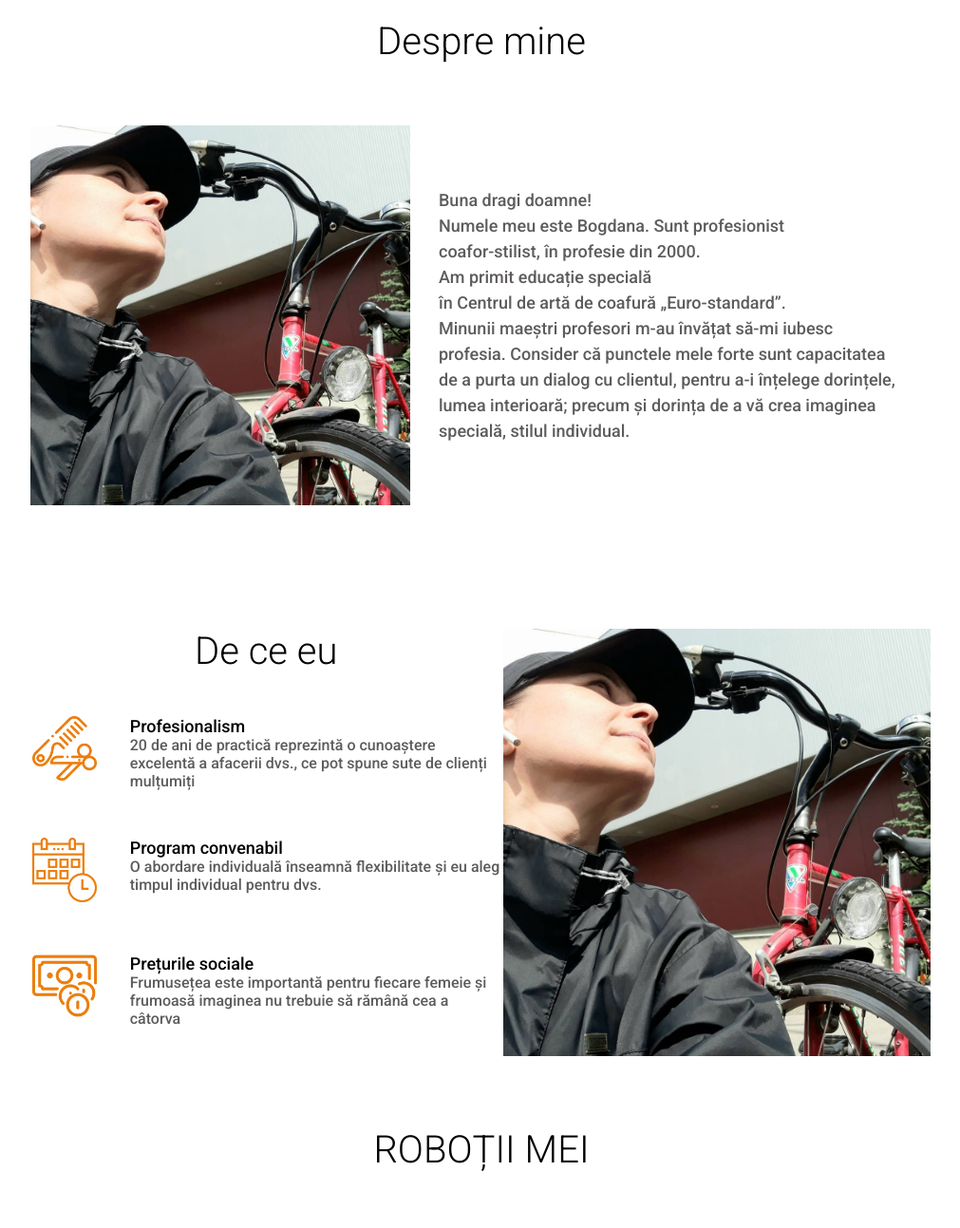
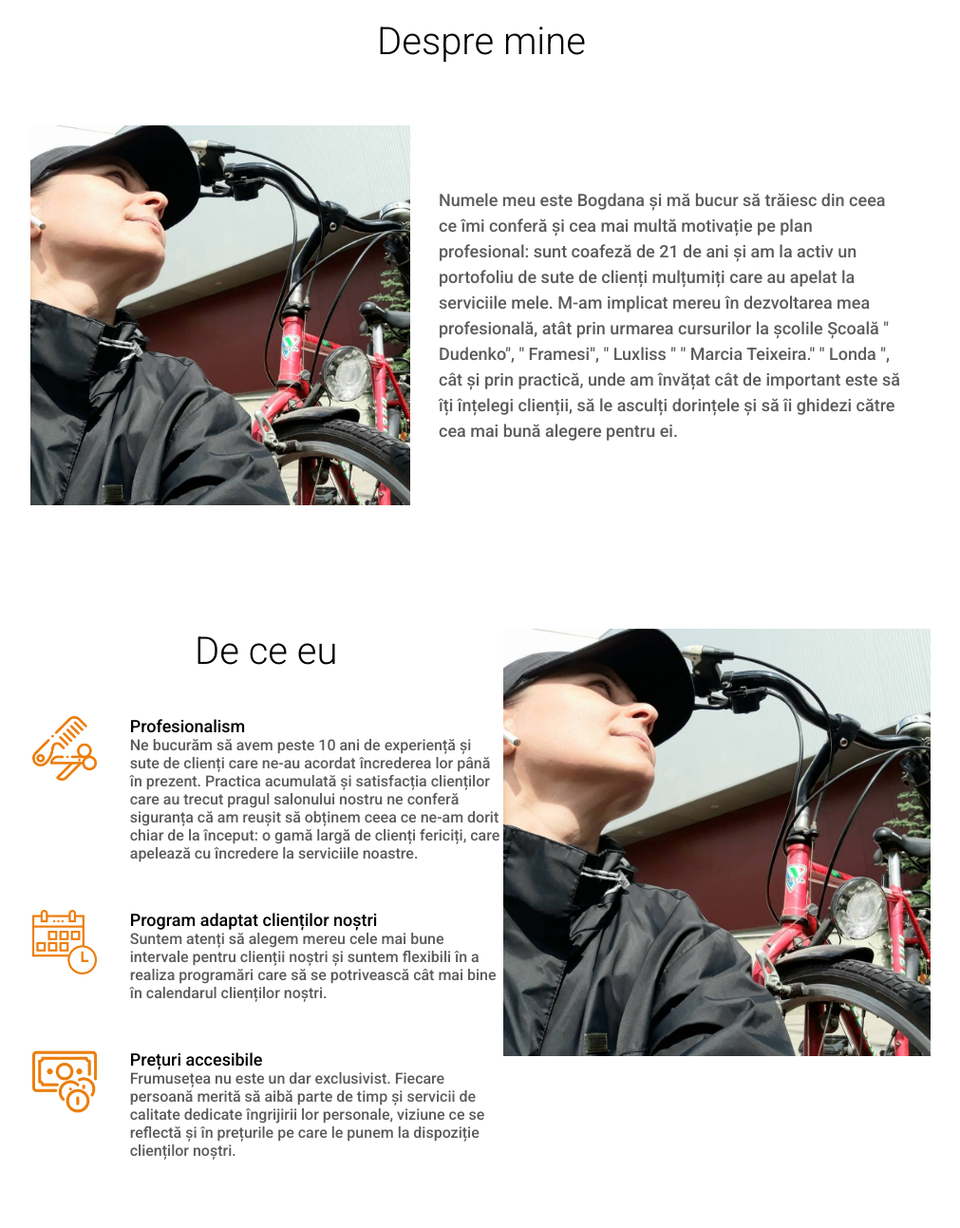
Before and after one commit to nikitatoday/hairdresses, a plain HTML site: page index.html in a window 1280 px wide. Shown: the part 860-2153 px from the top of the page at 95% size, without its empty margins (133-1144 px from the left). Drawn offline with nearby package versions, Linux system fonts and the light colour scheme.

Commit message:
readitTexts

```diff
--- a/index.html
+++ b/index.html
@@ -42,18 +42,15 @@
     <section class="about">
         <div class="container">
             <div class="about__title">Despre mine</div>
-            <div class="about__content">
-                <div class="about__me">
-                    <img src="img/aboutme.jpg" alt="aboutme">
+                <div class="about__content">
+                    <div class="about__me">
+                        <img src="img/aboutme.jpg" alt="aboutme">
+                    </div>
+                    <div class="about__descr">Numele meu este Bogdana și mă bucur să trăiesc din ceea ce îmi conferă și cea mai multă motivație pe plan profesional: sunt coafeză de 21 de ani și am la activ un portofoliu de sute de clienți mulțumiți care au apelat la serviciile mele. M-am implicat mereu în dezvoltarea mea profesională, atât prin urmarea cursurilor la școlile Școală " Dudenko", " Framesi", " Luxliss " " Marcia Teixeira." " Londa ", cât și prin practică, unde am învățat cât de important este să îți înțelegi clienții, să le asculți dorințele și să îi ghidezi către cea mai bună alegere pentru ei.
+                    </div>
                 </div>
-                <div class="about__descr">Buna dragi doamne! <br>
-                    Numele meu este Bogdana. Sunt profesionist<br> coafor-stilist, în profesie din 2000.<br> Am primit educație specială<br>
-                    în Centrul de artă de coafură „Euro-standard”.<br> Minunii maeștri profesori m-au învățat să-mi iubesc profesia. Consider că punctele mele forte sunt capacitatea de a purta un dialog
-                    cu clientul, pentru a-i înțelege dorințele, lumea interioară; precum și dorința de a vă crea imaginea specială, stilul individual.</div>
-            </div>
-
             <div class="about__subcontent">
-                <div class="about__subcontent_first">
+                <div class="about__subcontent_wrapper">
                     <div class="about__subtitle">De ce eu</div>
                     <div class="about__wrapper">
                         <div class="about__icon">
@@ -61,7 +58,7 @@
                         </div>
                     <div class="about__subwrapper">
                         <div class="about__submintitle">Profesionalism</div>
-                        <div class="about__subdescr">20 de ani de practică reprezintă o cunoaștere excelentă a afacerii dvs., ce pot spune sute de clienți mulțumiți
+                        <div class="about__subdescr">Ne bucurăm să avem peste 10 ani de experiență și sute de clienți care ne-au acordat încrederea lor până în prezent. Practica acumulată și satisfacția clienților care au trecut pragul salonului nostru ne conferă siguranța că am reușit să obținem ceea ce ne-am dorit chiar de la început: o gamă largă de clienți fericiți, care apelează cu încredere la serviciile noastre.
                         </div>
                     </div>
                     </div>
@@ -72,8 +69,8 @@
                             <img src="icon/calendar.png" alt="firsticon">
                         </div>
                         <div class="about__subwrapper">
-                            <div class="about__submintitle">Program convenabil</div>
-                            <div class="about__subdescr">O abordare individuală înseamnă flexibilitate și eu aleg timpul individual pentru dvs.
+                            <div class="about__submintitle">Program adaptat clienților noștri</div>
+                            <div class="about__subdescr">Suntem atenți să alegem mereu cele mai bune intervale pentru clienții noștri și suntem flexibili în a realiza programări care să se potrivească cât mai bine în calendarul clienților noștri.
                             </div>
                         </div>
                     </div>
@@ -83,8 +80,8 @@
                             <img src="icon/money.png" alt="firsticon">
                         </div>
                         <div class="about__subwrapper">
-                            <div class="about__submintitle">Prețurile sociale</div>
-                            <div class="about__subdescr">Frumusețea este importantă pentru fiecare femeie și frumoasă imaginea nu trebuie să rămână cea a câtorva
+                            <div class="about__submintitle">Prețuri accesibile</div>
+                            <div class="about__subdescr">Frumusețea nu este un dar exclusivist. Fiecare persoană merită să aibă parte de timp și servicii de calitate dedicate îngrijirii lor personale, viziune ce se reflectă și în prețurile pe care le punem la dispoziție clienților noștri.
                             </div>
                         </div>
                     </div>
--- a/sass/blocks/_about.sass
+++ b/sass/blocks/_about.sass
@@ -19,7 +19,6 @@
         line-height: 1.5
     &__content
         display: flex
-        justify-content: space-between
     &__subcontent
         display: flex
         justify-content: space-between
```
Also changed, not shown: css/style.min.css.
